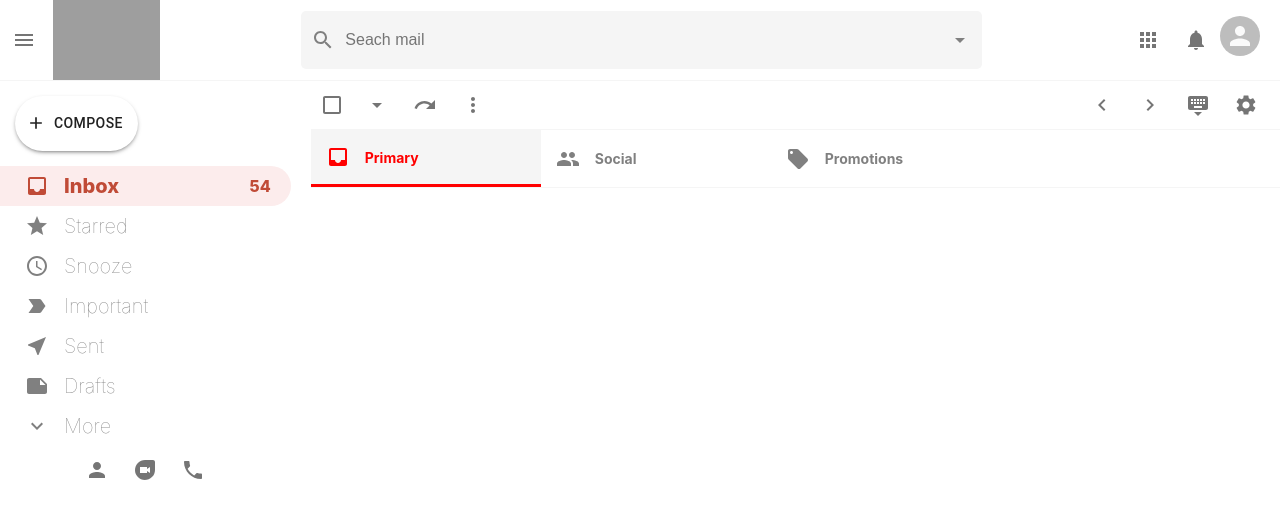
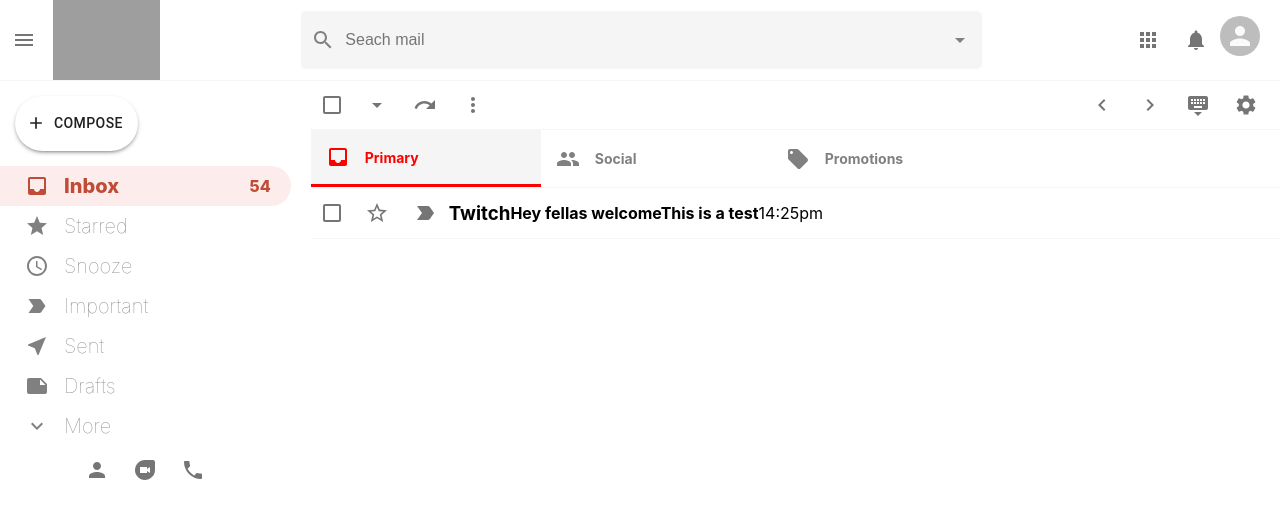
Before and after one commit to carlosguerrero1982/gmailApp, a React (Create React App) app: page / in a window 1280 px wide. Shown: the top 518 px of the page. Built offline with nearby package versions, Linux system fonts and the light colour scheme; grey boxes are pictures that could not be loaded.

Commit message:
040121:1309

```diff
--- a/src/EmailList.js
+++ b/src/EmailList.js
@@ -1,6 +1,7 @@
 import { Checkbox,Icon,IconButton } from '@material-ui/core';
 import React from 'react';
 import './EmailList.css';
+import EmailRow from './EmailRow'
 import ArrowDropDownIcon from '@material-ui/icons/ArrowDropDown';
 import RedoIcon from '@material-ui/icons/Redo';
 import MoreVertIcon from '@material-ui/icons/MoreVert';
@@ -61,6 +62,8 @@
 
            <div className="emailList_lst">
 
+            <EmailRow title="Twitch" subject="Hey fellas welcome"
+            description="This is a test" time="14:25pm" />
 
            </div>
         </div>
--- /dev/null
+++ b/src/EmailRow.css
@@ -0,0 +1,13 @@
+.emailrow {
+    display: flex;
+    align-items: center;
+    height: 50px;
+    border-bottom: 1px solid whitesmoke;
+    cursor: pointer;
+    z-index: 999;
+}
+
+.emailrow:hover {
+    border-top: 1px solid whitesmoke;
+    box-shadow: 0px 4px 4px -2px rgba(0, 0, 0, 0.24);
+}
--- /dev/null
+++ b/src/EmailRow.js
@@ -0,0 +1,48 @@
+import { Checkbox, IconButton } from '@material-ui/core';
+import React from 'react';
+import './EmailRow.css';
+import StarBorderOutlinedIcon from '@material-ui/icons/StarBorderOutlined';
+import LabelImportantOutlinedIcon from '@material-ui/icons/LabelImportantOutlined';
+
+function EmailRow({id,title,subject,description,time}) {
+    return (
+        <div className="emailrow">
+            <div className="emailrowOptions">
+
+                <Checkbox />
+
+                <IconButton>
+
+                <StarBorderOutlinedIcon />
+
+                </IconButton>
+
+                <IconButton>
+
+                <LabelImportantOutlinedIcon />
+
+                </IconButton>
+
+            </div>
+
+            <h3 className="emailrowTitle">
+
+               {title}
+            </h3>
+
+            <div className="emailrowMessages">
+                <h4>{subject}
+                <span className="emailRowDesc">
+                    {description}
+                </span>
+                </h4>
+            </div>
+
+            <div className="emailrowDescriptions">
+                {time}
+            </div>
+        </div>
+    )
+}
+
+export default EmailRow
--- a/src/Section.js
+++ b/src/Section.js
@@ -7,7 +7,7 @@
 
         style={{
             borderBottom: `3px solid ${color}`,
-            color:`${selected && color}`
+           color:`${selected && color}`
 
         }}>
 
```
Also changed, not shown: 1 other file (tests, documents, lock files or other folders).
